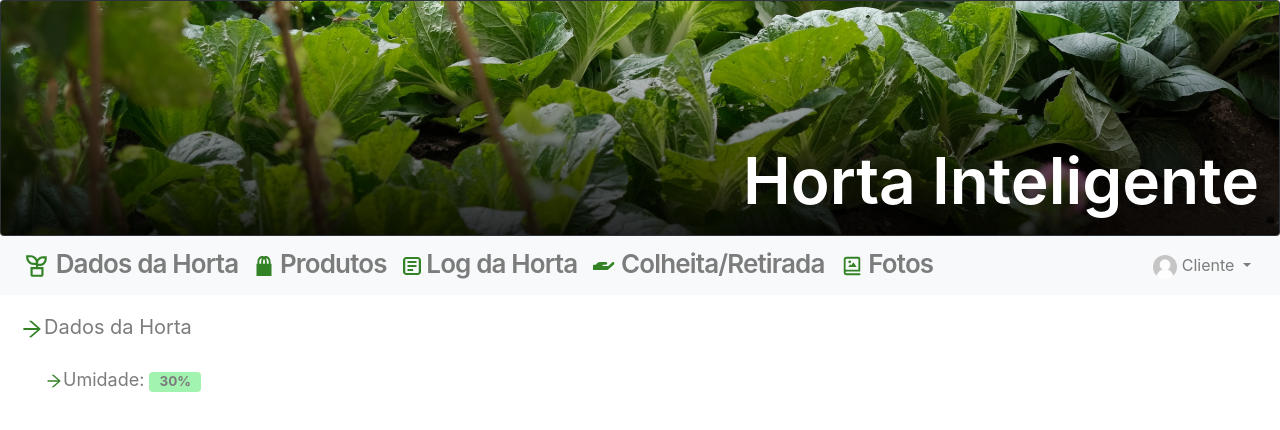
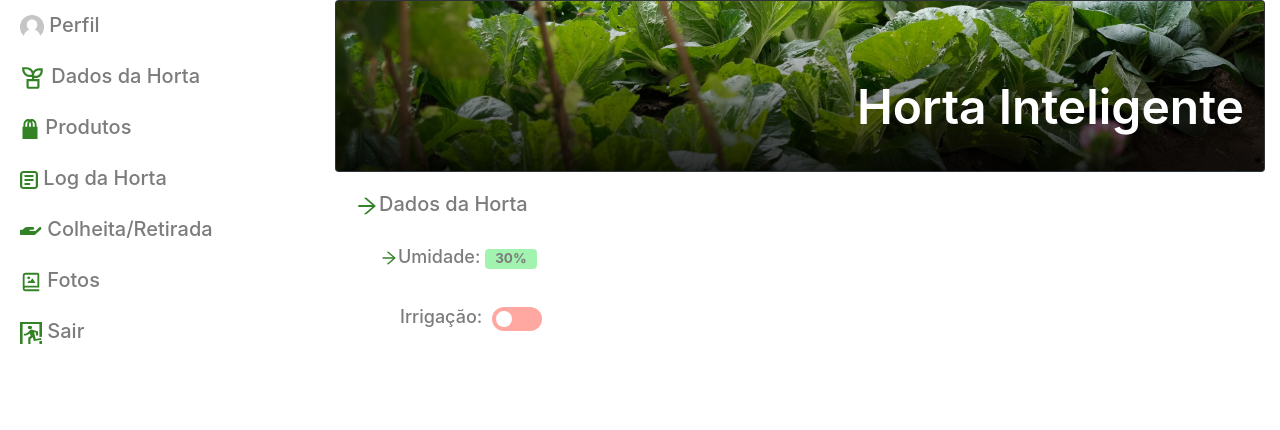
Before and after one commit to giucarvalh0/Horta_Inteligente, an Angular app: page / in a window 1280 px wide. Shown: the top 430 px of the page. Built offline with nearby package versions, Linux system fonts and the light colour scheme.

Commit message:
Changes on app.component.html, app.component.css and app.component.ts

```diff
--- a/src/app/app.component.css
+++ b/src/app/app.component.css
@@ -0,0 +1,62 @@
+ /* The switch - the box around the slider */
+ .switch {
+    position: absolute;
+    display: inline-block;
+    width: 50px;
+    height: 24px;
+  }
+
+  /* Hide default HTML checkbox */
+  .switch input {
+    opacity: 0;
+    width: 0;
+    height: 0;
+  }
+
+  /* The slider */
+  .slider {
+    position: absolute;
+    cursor: pointer;
+    top: 0;
+    left: 0;
+    right: 0;
+    bottom: 0;
+    background-color: #ff34266e;
+    -webkit-transition: .4s;
+    transition: .4s;
+  }
+
+  .slider:before {
+    position: absolute;
+    content: "";
+    height: 16px;
+    width: 16px;
+    left: 4px;
+    bottom: 4px;
+    background-color: white;
+    -webkit-transition: .4s;
+    transition: .4s;
+  }
+
+  input:checked + .slider {
+    background-color: #34c93baf;
+  }
+
+  input:focus + .slider {
+    box-shadow: 0 0 1px #00ff2a;
+  }
+
+  input:checked + .slider:before {
+    -webkit-transform: translateX(26px);
+    -ms-transform: translateX(26px);
+    transform: translateX(26px);
+  }
+
+  /* Rounded sliders */
+  .slider.round {
+    border-radius: 34px;
+  }
+
+  .slider.round:before {
+    border-radius: 50%;
+  }
--- a/src/app/app.component.html
+++ b/src/app/app.component.html
@@ -1,74 +1,77 @@
+<div class="container-fluid">
+  <div class="row">
+    <div class="col-3 px-1 bg-white position-fixed" _ngcontent-dje-c16="" id="sticky-sidebar">
+      <h1>
+        <nav class="nav flex-column" style="font-size: 20px; line-height: 35px;">
+          <li class="nav-item">
+            <a class="nav-link" href="#" style="color: #7c7c7c">
+              <img src="assets\img\Ellipse 29.svg" width="24" height="24" class="d-inline-block align-middle" alt="  " loading="lazy" >
+              Perfil
+            </a>
+          </li>
+          <li class="nav-item">
+            <a class="nav-link active" href="#" style="color: #7c7c7c">
+              <img src="assets\img\ri_plant-line.svg" width="26" height="26" class="d-inline-block align-middle" alt="  " loading="lazy">
+              Dados da Horta
+            </a>
+          </li>
+          <li class="nav-item">
+            <a class="nav-link active" href="#" style="color: #7c7c7c">
+              <img src="assets\img\Vector.svg" width="20" height="20" class="d-inline-block align-middle" alt="  " loading="lazy">
+              Produtos
+            </a>
+          </li>
+          <li class="nav-item">
+            <a class="nav-link active" href="#" style="color: #7c7c7c">
+              <img src="assets\img\Group.svg" width="18" height="18" class="d-inline-block align-middle" alt="  " loading="lazy">
+              Log da Horta
+            </a>
+          </li>
+          <li class="nav-item">
+            <a class="nav-link active" href="#" style="color: #7c7c7c">
+              <img src="assets\img\colheita.svg" width="22" height="22" class="d-inline-block align-middle" alt="  " loading="lazy">
+              Colheita/Retirada
+            </a>
+          </li>
+          <li class="nav-item">
+            <a class="nav-link active" href="#" style="color: #7c7c7c">
+              <img src="assets\img\bx_bx-photo-album.svg" width="22" height="22" class="d-inline-block align-middle" alt="  " loading="lazy">
+              Fotos
+            </a>
+          </li>
+          <li class="nav-item">
+            <a class="nav-link active" href="#" style="color: #7c7c7c">
+              <img src="assets\img\exit.svg" width="22" height="22" class="d-inline-block align-middle" alt="  " loading="lazy">
+              Sair
+            </a>
+          </li>
+        </nav>
+      </h1>
+    </div>
+    <div class="col offset-3" id="main">
+      <h1>
         <div class="card bg-dark text-white">
           <img src="assets\img\Rectangle 56.svg" class="card-img" alt="...">
           <div class="card-img-overlay">
-    <h5 class="card-title"
-    style="font-weight: 600;
-          font-style: normal;
-          line-height: 5;
-          font-size: 4rem;
-          text-align: right;">
-          {{title}}
-        </h5>
+            <h5 _ngcontent-mye-c16="" class="card-title" style="font-weight: 600; font-style: normal; line-height: 3.6; font-size: 3rem; text-align: right;margin-bottom: 0px;">{{title}}</h5>
           </div>
         </div>
-
-<nav class="navbar navbar-expand-lg navbar-light bg-light">
-  <div class="collapse navbar-collapse" id="navbarNav" style="font-size: 26px; letter-spacing: -0.033em; line-height: 24px; font-weight: 600;">
-    <ul class="navbar-nav">
-
-      <li class="nav-item">
-        <a class="nav-link" href="#">
-          <img src="assets\img\ri_plant-line.svg" width="26" height="26" class="d-inline-block align-middle" alt="  " loading="lazy">
-          Dados da Horta      </a>
-      </li>
-
-      <li class="nav-item">
-        <a class="nav-link" href="#">
-          <img src="assets\img\Vector.svg" width="20" height="20" class="d-inline-block align-middle" alt="  " loading="lazy">
-          Produtos      </a>
-      </li>
-
-      <li class="nav-item">
-        <a class="nav-link" href="#">
-          <img src="assets\img\Group.svg" width="18" height="18" class="d-inline-block align-middle" alt="  " loading="lazy">
-          Log da Horta      </a>
-      </li>
-
-      <li class="nav-item">
-        <a class="nav-link" href="#">
-          <img src="assets\img\colheita.svg" width="22" height="22" class="d-inline-block align-middle" alt="  " loading="lazy">
-          Colheita/Retirada      </a>
-      </li>
-
-      <li class="nav-item">
-        <a class="nav-link" href="#">
-          <img src="assets\img\bx_bx-photo-album.svg" width="22" height="22" class="d-inline-block align-middle" alt="  " loading="lazy">
-          Fotos      </a>
-      </li>
-
-    </ul>
-  </div>
-
-  <div class="dropdown">
-    <button class="btn btn-default dropdown-toggle" type="button" id="dropdownMenu1" data-toggle="dropdown" aria-haspopup="true" aria-expanded="true" style="color: #7c7c7c">
-      <img src="assets\img\Ellipse 29.svg" width="24" height="24" class="d-inline-block align-middle" alt="  " loading="lazy" >
-      Cliente
-    </button>
-    <ul class="dropdown-menu" aria-labelledby="dropdownMenu1">
-      <li><a href="#">Ver Perfil</a></li>
-      <li><a href="#">Sair</a></li>
-    </ul>
-  </div>
-</nav>
-
-<nav>
+      </h1>
+      <h1>
         <p _ngcontent-jjk-c16="" style="font-size: 20px; color: #7c7c7c; margin: 20px; line-height: 35px; margin-top: 15px; margin-bottom: 10px;">
           <img _ngcontent-jjk-c16="" src="assets\img\ant-design_arrow-right-outlined.svg" alt="..." class="icon" width="24" height="24">{{title2}}
         </p>
-
         <p _ngcontent-jjk-c16="" style="font-size: 18px; color: #7c7c7c; line-height: 50px; margin-bottom: 0px; margin-left: 45px;">
-    <img _ngcontent-jjk-c16="" src="assets\img\ant-design_arrow-right-outlined.svg" alt="..." class="icon" width="18" height="18">Umidade:
+          <img _ngcontent-jjk-c16="" src="assets\img\ant-design_arrow-right-outlined.svg" alt="..." class="icon" width="18" height="18">{{title3}}
           <span _ngcontent-ysm-c16="" class="badge badge-success" style="border-left-width: 0px;border-left-style: solid;border-right-width: 0px;border-right-style: solid;padding-left: 10px;padding-right: 10px;color:#7c7c7c; background-color: #1fe34169 ">30%</span>
         </p>
-
-</nav>
+        <p _ngcontent-jjk-c16="" style="font-size: 18px; color: #7c7c7c; line-height: 50px; margin-bottom: 0px; margin-left: 65px; margin-top: 10px;">Irrigação:
+          <label class="switch">
+            <input type="checkbox">
+            <span _ngcontent-vdd-c16="" class="slider round" style="border-top-style: solid; border-top-width: 0px; bottom: -15px !important;top: 15px;left: 10px;right: -10px;"></span>
+          </label>
+        </p>
+      </h1>
+    </div>
+  </div>
+</div>
--- a/src/app/app.component.ts
+++ b/src/app/app.component.ts
@@ -6,6 +6,7 @@
   styleUrls: ['./app.component.css']
 })
 export class AppComponent {
-  title = '\n\n\nHorta Inteligente';
-  title2 = 'Dados da Horta'
+  title = 'Horta Inteligente';
+  title2 = 'Dados da Horta';
+  title3 = "Umidade:"
 }
```
Also changed, not shown: src/assets/img/exit.svg (added). Lines whose indentation alone changed are shown as unchanged.
